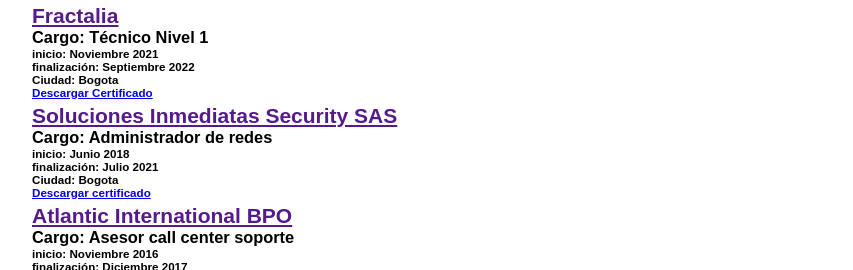
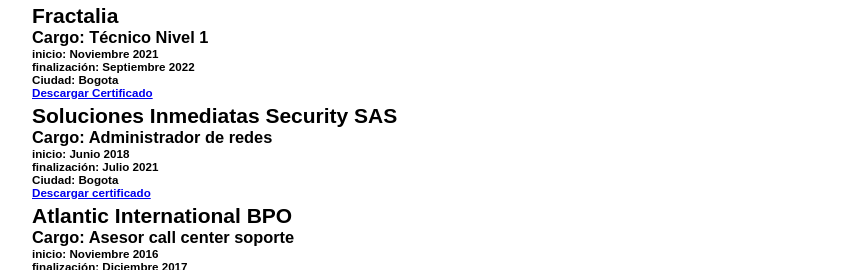
Before and after one commit to jpaulvillalobos/hojaDeVidaJeanPaulVillalobos, a plain HTML site: page Documentos.html in a window 1280 px wide. Shown: the part 280-550 px from the top of the page, without its empty margins (218-1071 px from the left). Drawn offline with Linux system fonts and the light colour scheme.

Commit message:
Se modifican temas de enlaces de trabajo

```diff
--- a/Documentos.html
+++ b/Documentos.html
@@ -33,7 +33,7 @@
                     <div>
                         <h1 class="title-section">Certificados Laborales</h1>
                         <div class="experience-div">
-                            <h2><a href="">Fractalia</a></h2>
+                            <h2>Fractalia</h2>
                             <h3>Cargo:  Técnico Nivel 1</h3>
                             <h5>inicio: Noviembre 2021</h5>
                             <h5>finalización: Septiembre 2022</h5>
@@ -42,7 +42,7 @@
 
                         </div>
                         <div class="experience-div">
-                            <h2><a href="">Soluciones Inmediatas Security SAS</a></h2>
+                            <h2>Soluciones Inmediatas Security SAS</h2>
                             <h3>Cargo: Administrador de redes</h3>
                             <h5>inicio: Junio 2018</h5>
                             <h5>finalización: Julio 2021</h5>
@@ -51,7 +51,7 @@
 
                         </div>
                         <div class="experience-div">
-                            <h2><a href="">Atlantic International BPO</a></h2>
+                            <h2>Atlantic International BPO</h2>
                             <h3>Cargo: Asesor call center soporte</h3>
                             <h5>inicio: Noviembre 2016</h5>
                             <h5>finalización: Diciembre 2017</h5>
```
Also changed, not shown: info-details.html (+1 -1 lines).
